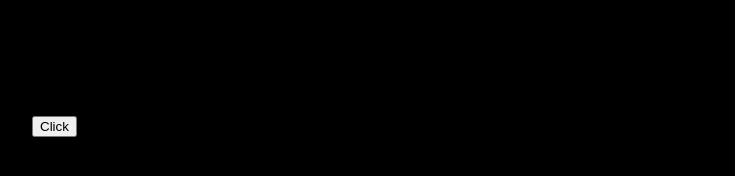
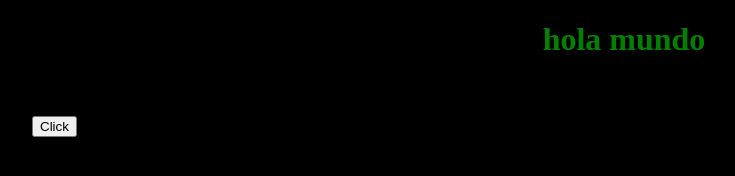
Before and after one commit to JoshRojasC/VLACSS1, a plain HTML site: page CSS/index.html in a window 1280 px wide. Shown: the whole page, without its empty margins (16-751 px from the left). Drawn offline with Linux system fonts and the light colour scheme.

Commit message:
Feat: Sintaxis de CSS

```diff
--- a/CSS/styles.css
+++ b/CSS/styles.css
@@ -1,3 +1,15 @@
 html{
     background-color: black;
 }
+
+/* sintaxis de css
+selector,etiqueta,clas,ID {
+Propiedad:valor;
+Propiedad:valor;
+Propiedad:valor;
+} */
+
+h1{
+color: green;
+text-align: center;
+}
```
